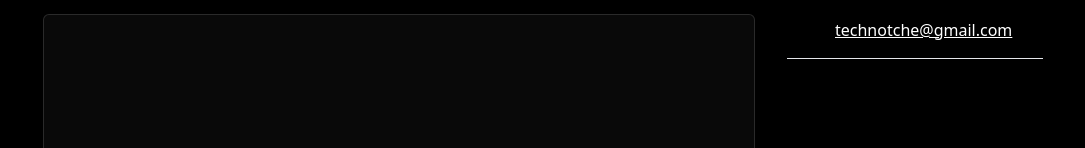
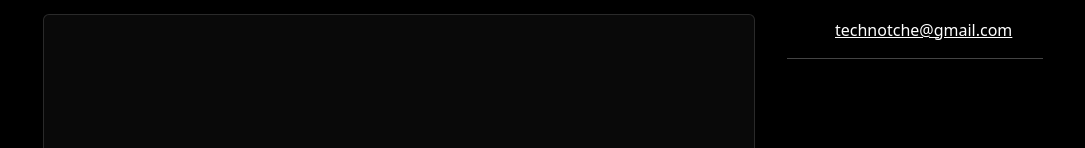
Before and after one commit to nazar-si/portfolio-2022, a Next.js app: page / in a window 1280 px wide. Shown: the part 4917-5065 px from the top of the page, without its empty margins (97-1182 px from the left). Built offline with nearby package versions, Linux system fonts and the light colour scheme; some icons are missing.

Commit message:
Added git and telegram links to contact

```diff
--- a/components/blocks/Contact.tsx
+++ b/components/blocks/Contact.tsx
@@ -1,7 +1,7 @@
 import style from "./contact.module.css";
 import React from 'react'
 import common from "./common.module.css";
-import { Building, MapPin, Mail, } from "tabler-icons-react";
+import { Building, MapPin, Mail, BrandGithub, BrandTelegram} from "tabler-icons-react";
 
 export default function Contact() {
   return (
@@ -33,6 +33,14 @@ export default function Contact() {
             <div className={style.text}><a href="mailto:technotche@gmail.com">technotche@gmail.com</a></div>
           </div>
           <hr />
+          <div className="row">
+            <a href="https://github.com" className={style.icon}>
+              <BrandGithub />
+            </a>
+            <a href="https://t.me/sciencekatze" className={style.icon}>
+              <BrandTelegram />
+            </a>
+          </div>
         </div>
       </div>
     </div>
--- a/components/blocks/contact.module.css
+++ b/components/blocks/contact.module.css
@@ -59,5 +59,10 @@
                 @apply text-white hover:text-blue-500 transition-all;
             }
         }
+        hr{
+            border: none;
+            height: 1px;
+            background: #fff4;
+        }
     }
 }
```
